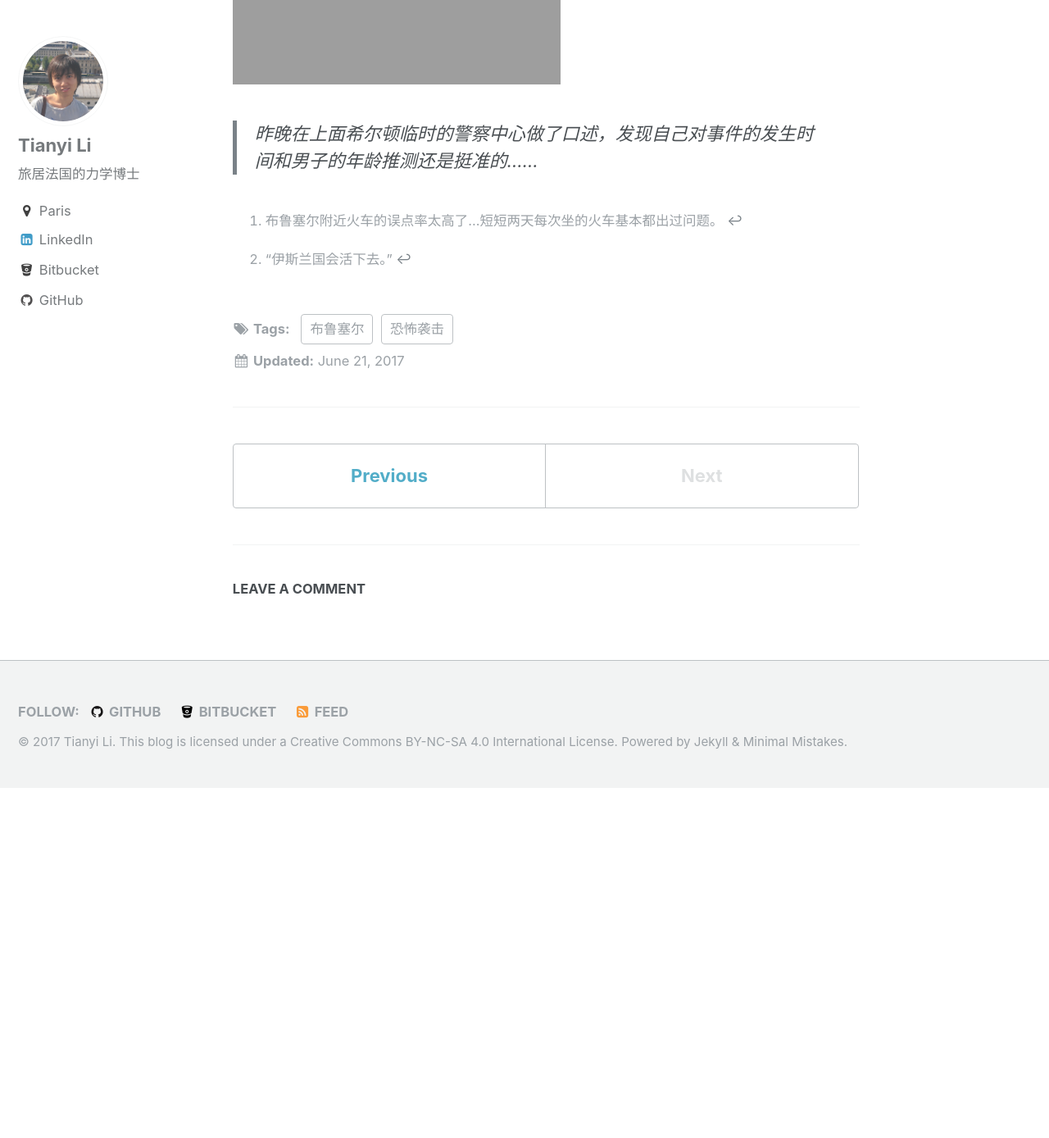
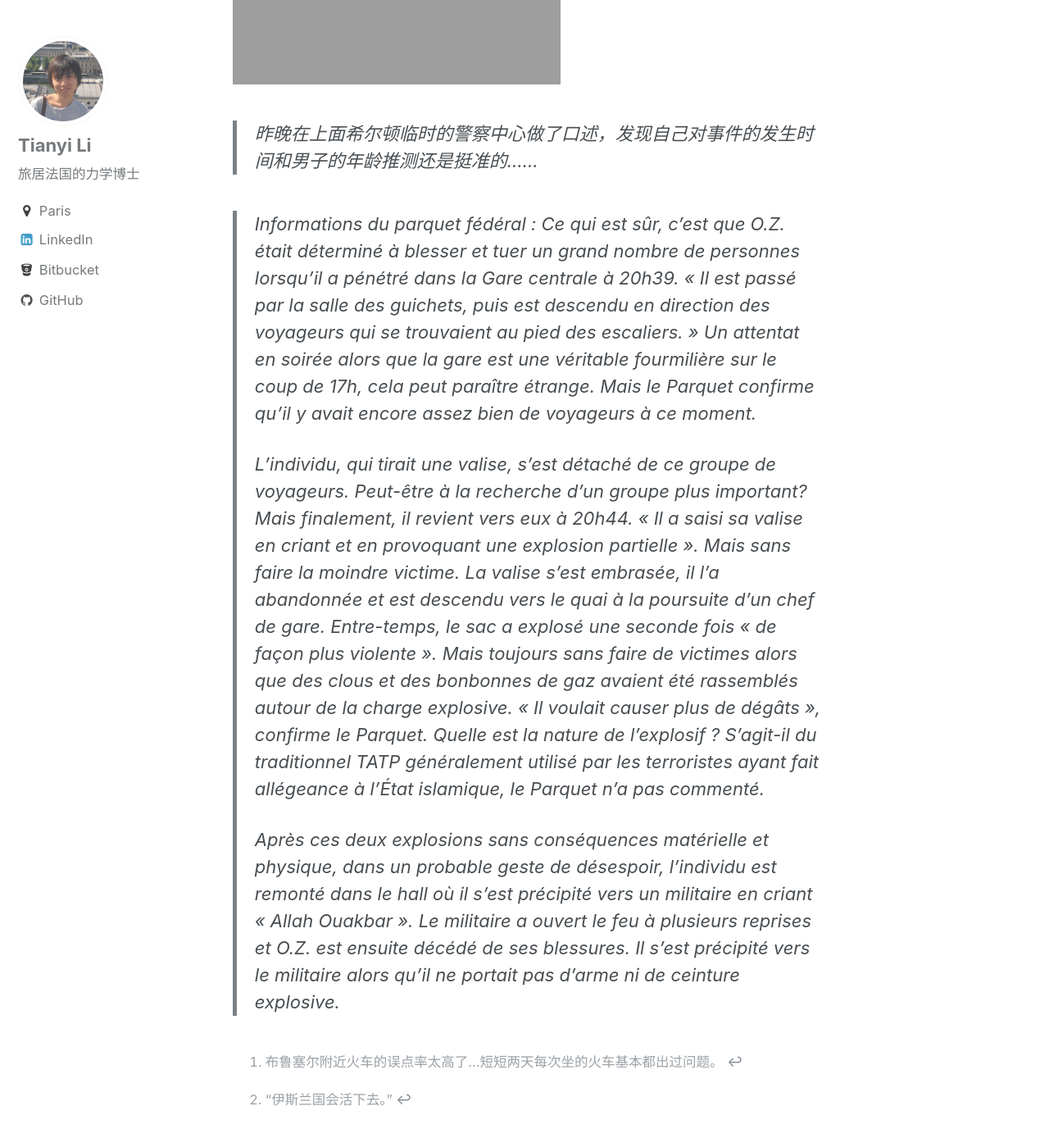
Before and after one commit to tianyikillua/tianyikillua.github.io, a Jekyll site: the page built from _posts/2017-06-21-bruxelles.md, in a window 1280 px wide and 1400 px high, scrolled down 2256 px. Shown: the top 1388 px of the window at 82% size. Built offline with Jekyll 4.4.1, drawn with Linux system fonts in a browser that asks for light colours; comment, search, counter and statistics services are not loaded; before the commit the page ends 3217 px from its top, so only the background shows below that; some of the changed text lies outside the part shown.

Commit message:
modify blog

```diff
--- a/_posts/2017-06-21-bruxelles.md
+++ b/_posts/2017-06-21-bruxelles.md
@@ -37,5 +37,11 @@ tags:
 
 > 昨晚在上面希尔顿临时的警察中心做了口述，发现自己对事件的发生时间和男子的年龄推测还是挺准的……
 
+> Informations du parquet fédéral : Ce qui est sûr, c'est que O.Z. était déterminé à blesser et tuer un grand nombre de personnes lorsqu'il a pénétré dans la Gare centrale à 20h39. « Il est passé par la salle des guichets, puis est descendu en direction des voyageurs qui se trouvaient au pied des escaliers. » Un attentat en soirée alors que la gare est une véritable fourmilière sur le coup de 17h, cela peut paraître étrange. Mais le Parquet confirme qu'il y avait encore assez bien de voyageurs à ce moment.
+>
+> L'individu, qui tirait une valise, s'est détaché de ce groupe de voyageurs. Peut-être à la recherche d'un groupe plus important? Mais finalement, il revient vers eux à 20h44. « Il a saisi sa valise en criant et en provoquant une explosion partielle ». Mais sans faire la moindre victime. La valise s'est embrasée, il l'a abandonnée et est descendu vers le quai à la poursuite d'un chef de gare. Entre-temps, le sac a explosé une seconde fois « de façon plus violente ». Mais toujours sans faire de victimes alors que des clous et des bonbonnes de gaz avaient été rassemblés autour de la charge explosive. « Il voulait causer plus de dégâts », confirme le Parquet. Quelle est la nature de l'explosif ? S'agit-il du traditionnel TATP généralement utilisé par les terroristes ayant fait allégeance à l'État islamique, le Parquet n'a pas commenté.
+>
+> Après ces deux explosions sans conséquences matérielle et physique, dans un probable geste de désespoir, l'individu est remonté dans le hall où il s'est précipité vers un militaire en criant « Allah Ouakbar ». Le militaire a ouvert le feu à plusieurs reprises et O.Z. est ensuite décédé de ses blessures. Il s'est précipité vers le militaire alors qu'il ne portait pas d'arme ni de ceinture explosive.
+
 [^1]: 布鲁塞尔附近火车的误点率太高了...短短两天每次坐的火车基本都出过问题。
 [^2]: "伊斯兰国会活下去。"
```
